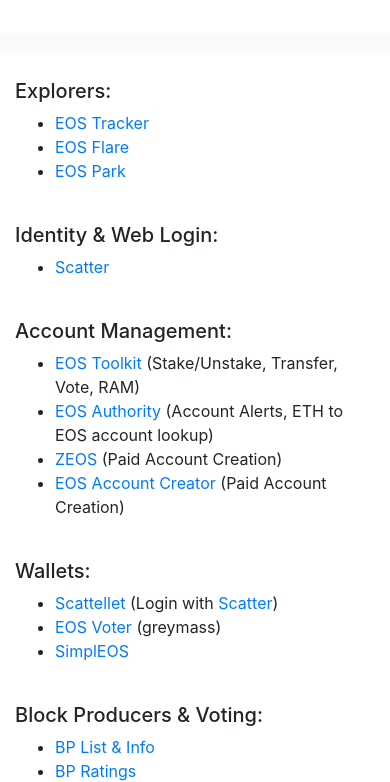
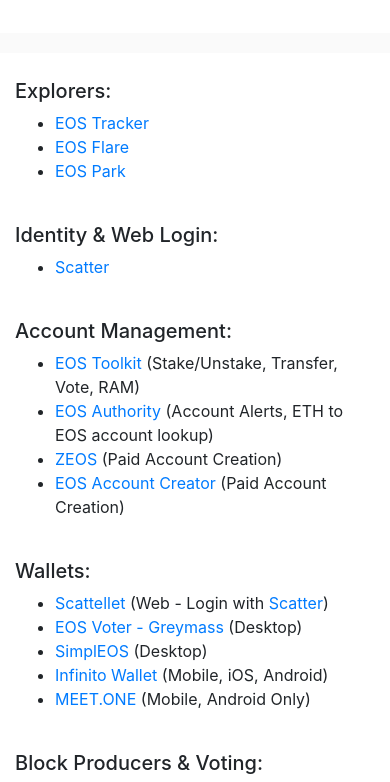
Before and after one commit to matarz/AllThingsEOS, a plain HTML site: page index.html in a window 390 px wide. Shown: the part 243-1025 px from the top of the page. Drawn offline with nearby package versions, Linux system fonts and the light colour scheme; a script that the page names is missing.

Commit message:
mobile wallets

```diff
--- a/index.html
+++ b/index.html
@@ -55,9 +55,11 @@
         <br>
         <h5>Wallets:</h5>
         <ul>
-          <li><a href="http://www.scattellet.com/">Scattellet</a> (Login with <a href="https://get-scatter.com/">Scatter</a>)</li>
-          <li><a href="https://github.com/greymass/eos-voter">EOS Voter</a> (greymass)</li>
-          <li><a href="https://eosrio.io/simpleos/">SimplEOS</a></li>
+          <li><a href="http://www.scattellet.com/">Scattellet</a> (Web - Login with <a href="https://get-scatter.com/">Scatter</a>)</li>
+          <li><a href="https://github.com/greymass/eos-voter">EOS Voter - Greymass</a> (Desktop)</li>
+          <li><a href="https://eosrio.io/simpleos/">SimplEOS</a> (Desktop)</li>
+          <li><a href="https://www.infinitowallet.io/">Infinito Wallet</a> (Mobile, iOS, Android)</li>
+          <li><a href="https://meet.one/download/en">MEET.ONE</a> (Mobile, Android Only)</li>
         </ul>
         <br>
         <h5>Block Producers & Voting:</h5>
@@ -125,7 +127,7 @@
 
   <footer class="footer bg-primary text-white text-center">
     <div class="container">
-      <span>Made By <a href="http://eosarabia.net/">EOS Arabia</a></span>
+      <span>Made By <a style="color:white; font-weight: bold;" href="http://eosarabia.net/">EOS Arabia</a></span>
       <a href="https://t.me/eos_arabia" class="icof"><i class="fab fa-telegram" style="font-size: 1.8em;vertical-align: middle;"></i></a>
       <a href="" class="icof"><i class="fab fa-github" style="font-size: 1.8em;vertical-align: middle;"></i></a>
     </div>
```
